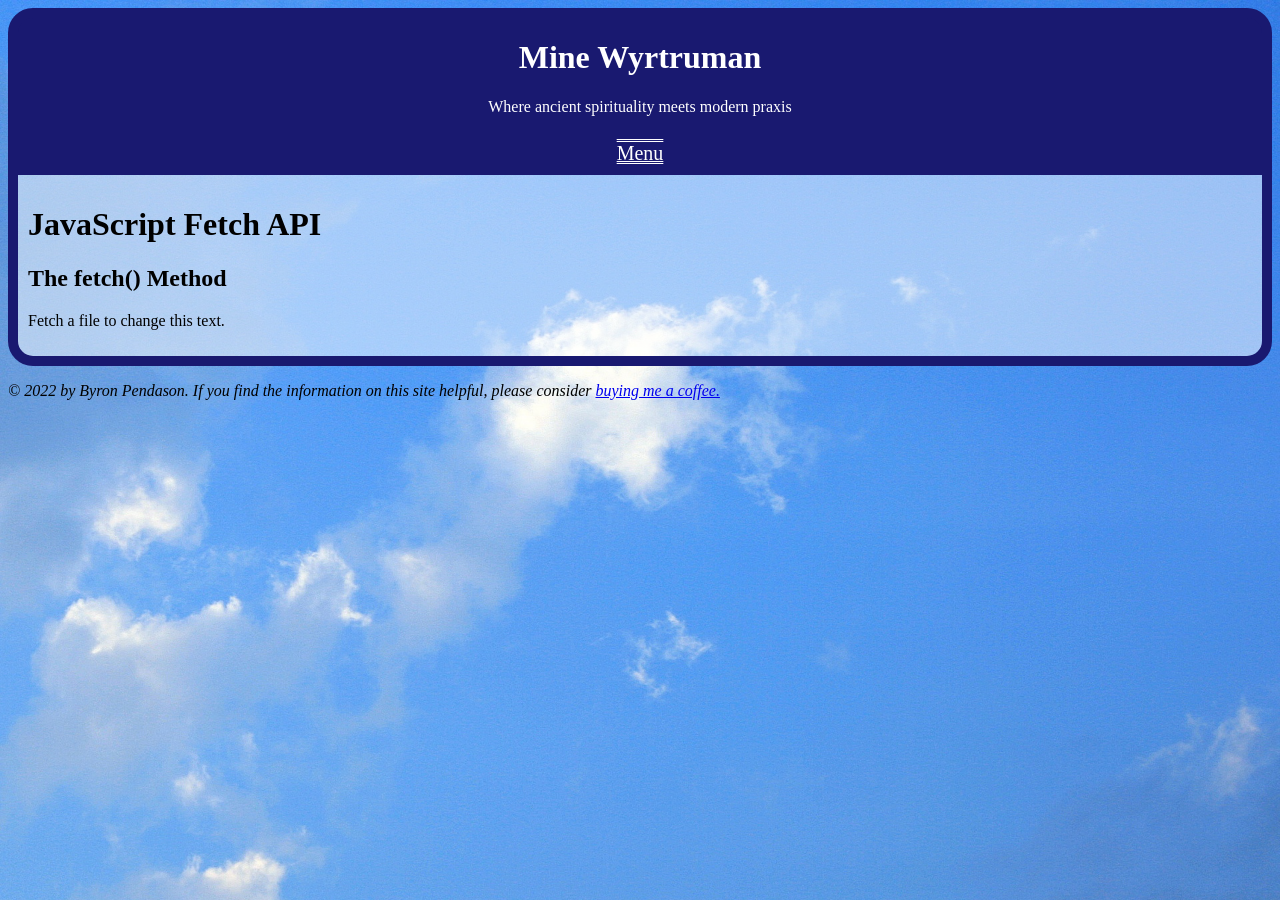
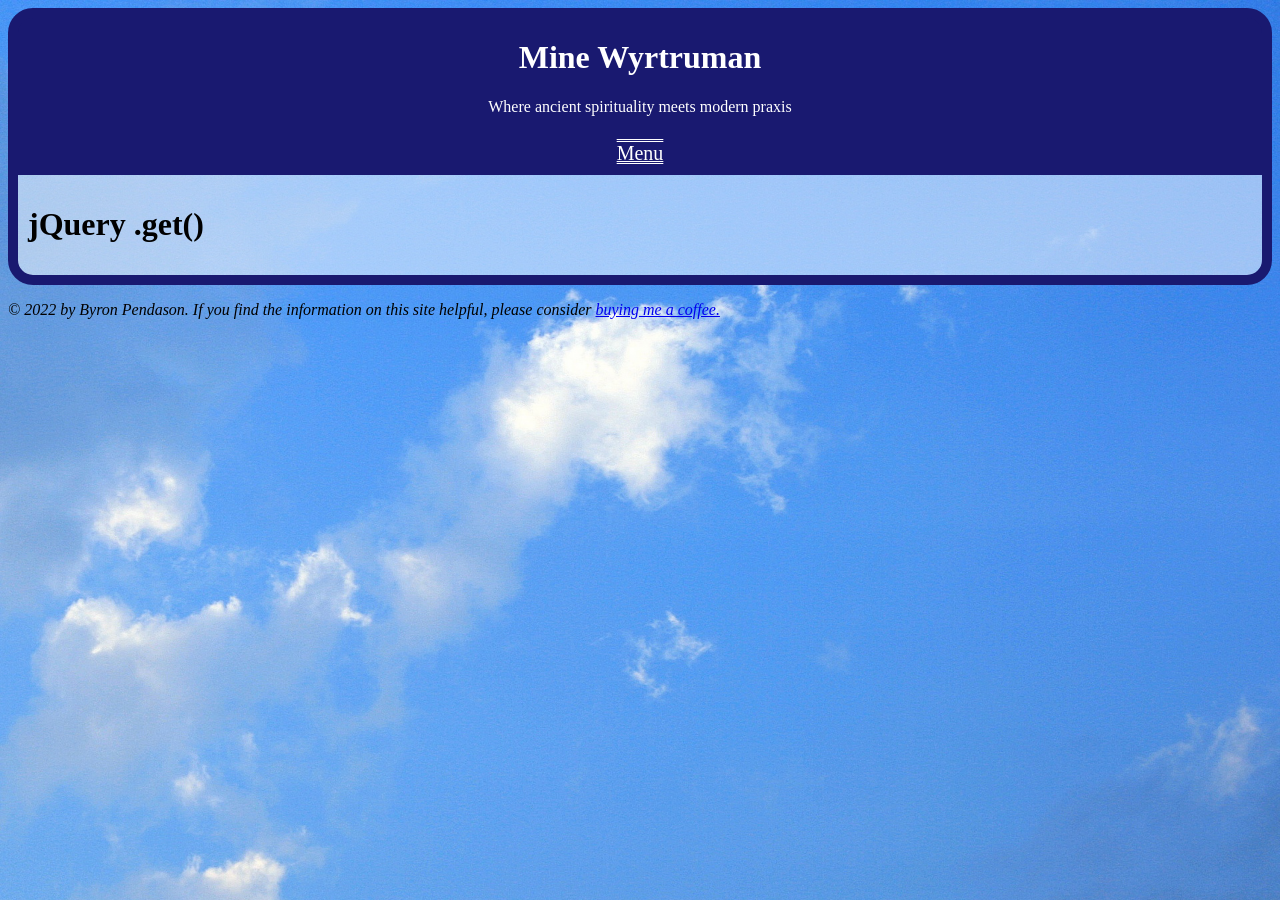
Before and after one commit to byronpendason/byronpendason.github.io, a Jekyll site: the page built from test.md, in a window 1280 px wide. Built offline with Jekyll 4.4.1, drawn with Linux system fonts in a browser that asks for light colours; comment, search, counter and statistics services are not loaded.

Commit message:
Update test.md

```diff
--- a/test.md
+++ b/test.md
@@ -6,13 +6,14 @@
   exclude: 'yes'
 ---
 
-# JavaScript Fetch API
-## The fetch() Method
-<p id="demo">Fetch a file to change this text.</p>
+# jQuery .get()
+
+<p id="demo"></p>
 
 <script src="https://ajax.googleapis.com/ajax/libs/jquery/1.12.0/jquery.min.js"></script>
 <script type="text/JavaScript">
   $(document).ready(function() {
+    $("demo").text = "Hello world!"
     $.get("http://jsonplaceholder.typicode.com/users", function(data, status){
       $("#demo").html = data;
     });
```
